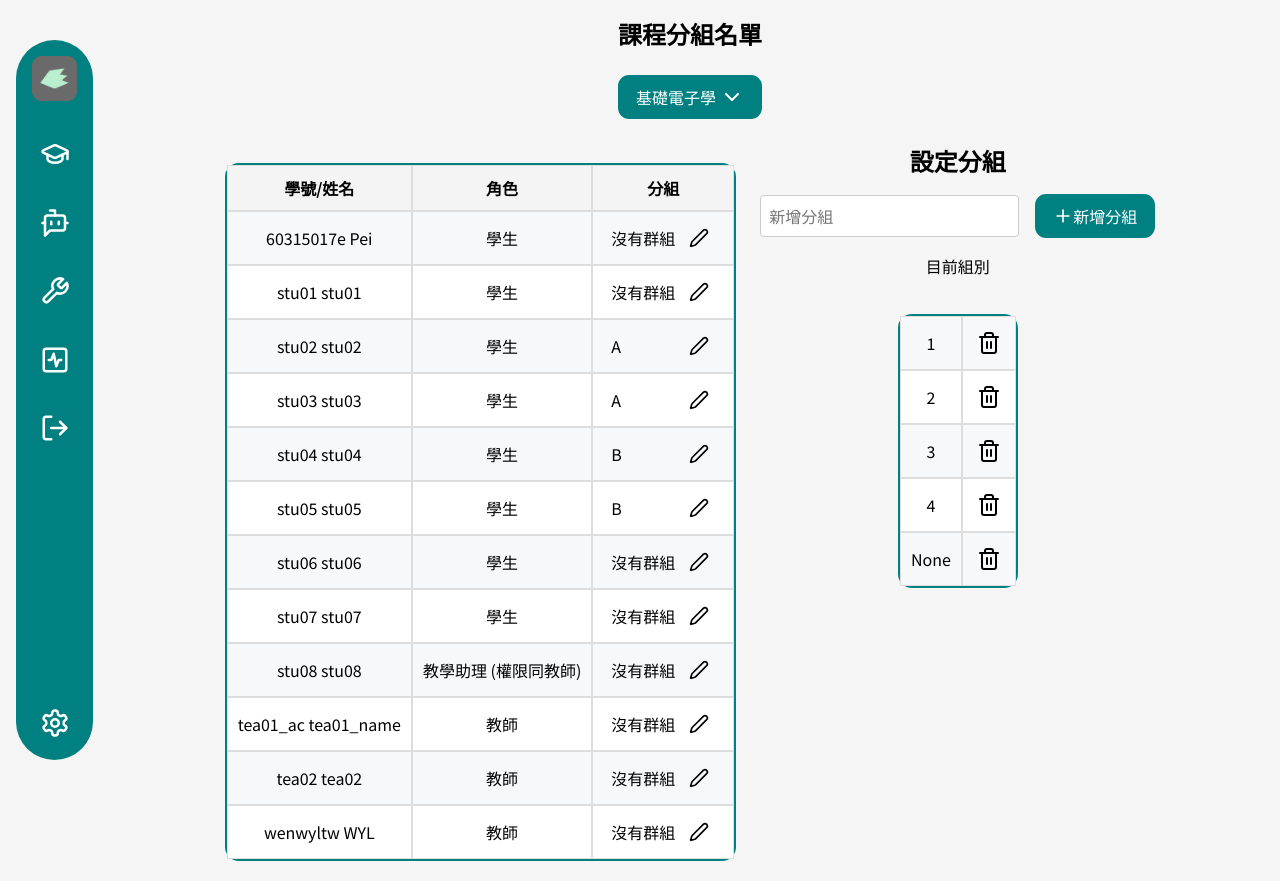
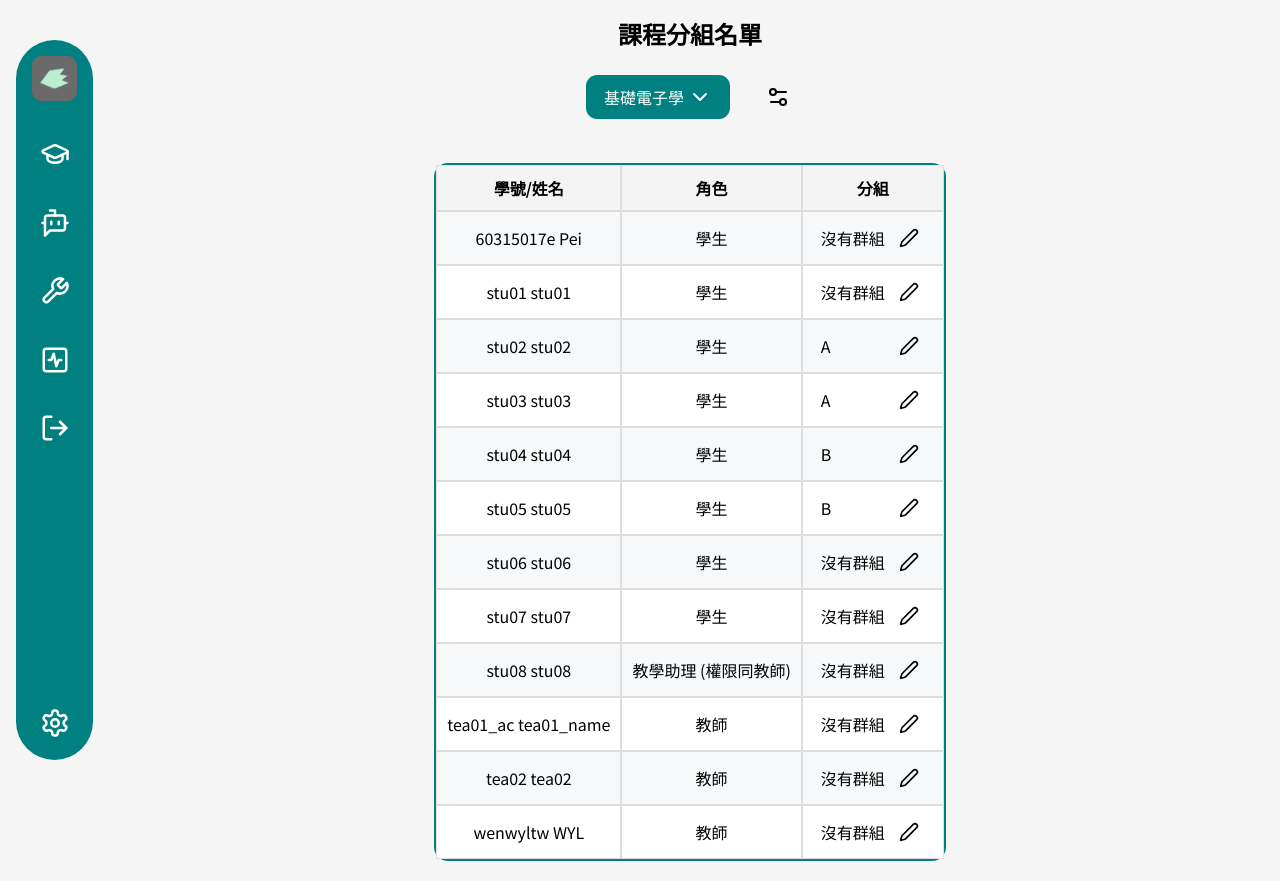
Before and after one commit to NTNU-SE-Alpha/frontend, a React (Create React App) app in the folder my-app/: page /student-list in a window 1280 px wide. Built offline with nearby package versions, Linux system fonts and the light colour scheme; sample sign-in values are in the browser's storage.

Commit message:
設定 Modal 彈出視窗

```diff
--- /dev/null
+++ b/my-app/src/Components/Modal.js
@@ -0,0 +1,55 @@
+// Modal.js
+import React from 'react';
+import { X } from 'lucide-react';
+import styled from 'styled-components';
+import ButtonIcon from './ButtonIcon';
+
+const Container = styled.div`
+  position: fixed;
+  top: 0;
+  left: 0;
+  right: 0;
+  bottom: 0;
+  background-color: rgba(0, 0, 0, 0.5);
+  display: flex;
+  justify-content: center;
+  align-items: center;
+  z-index: 50;
+  div.modal {
+    background-color: #fff;
+    border-radius: 8px;
+    padding: 24px;
+    position: relative;
+    max-width: 400px;
+    width: 100%;
+
+    button.X {
+      position: absolute;
+      top: 8px;
+      right: 8px;
+      ::hover {
+        color: #6b7280;
+      }
+      /* background: none; */
+      /* border: none; */
+      /* color: #6b7280; */
+      cursor: pointer;
+    }
+  }
+`;
+function Modal({ isOpen, onClose, children }) {
+  if (!isOpen) return null;
+
+  return (
+    <Container onClick={onClose}>
+      <div className="modal" onClick={(e) => e.stopPropagation()}>
+        <ButtonIcon className="X" onClick={onClose}>
+          <X />
+        </ButtonIcon>
+        {children}
+      </div>
+    </Container>
+  );
+}
+
+export default Modal;
--- a/my-app/src/Pages/StudentList.js
+++ b/my-app/src/Pages/StudentList.js
@@ -3,8 +3,10 @@ import styled from 'styled-components';
 import { set, useForm } from 'react-hook-form';
 import Button from '../Components/Button';
 import DropdownWrapper from '../Components/DropdownWrapper';
-import { Pen, Plus, Trash2 } from 'lucide-react';
+import { Pen, Plus, Trash2, Settings2 } from 'lucide-react';
 import ButtonIcon from '../Components/ButtonIcon';
+import Modal from '../Components/Modal';
+import { color } from 'framer-motion';
 const Container = styled.div`
   margin-top: 1rem;
   margin-left: 100px;
@@ -16,6 +18,11 @@ const Container = styled.div`
     font-size: 1.5rem;
     font-weight: bold;
   }
+  div.bar {
+    display: flex;
+    align-items: center;
+    gap: 2rem;
+  }
   div.flex {
     display: flex;
     justify-content: center;
@@ -23,7 +30,7 @@ const Container = styled.div`
     gap: 1.5rem;
     @media (max-width: 1024px) {
       flex-direction: column;
-      table{
+      table {
         order: 2;
       }
     }
@@ -115,7 +122,7 @@ const Container = styled.div`
           select {
             padding: 8px;
             border: 1px solid #ccc;
-            border-radius: .25rem;
+            border-radius: 0.25rem;
           }
           button {
             display: flex;
@@ -190,7 +197,6 @@ const students = [
 const mygroupList = ['1', '2', '3', '4', 'None'];
 const StudentList = () => {
   const [group, setgroup] = useState({});
-  const [addgroup, setaddgroup] = useState('');
   const [newGroup, setNewGroup] = useState('');
   const [groupList, setgroupList] = useState(mygroupList);
   const [editIndex, seteditIndex] = useState(null);
@@ -241,6 +247,12 @@ const StudentList = () => {
   };
   /////////////////////////////
 
+  // 使用 Modal Component
+  const [isModalOpen, setIsModalOpen] = useState(false);
+  const openModal = () => setIsModalOpen(true);
+  const closeModal = () => setIsModalOpen(false);
+  /////////////////////////////
+
   const getCourseData = async () => {};
   useEffect(() => {
     getCourseData();
@@ -248,11 +260,18 @@ const StudentList = () => {
   return (
     <Container>
       <p className="title">課程分組名單</p>
+      <div className="bar">
         <DropdownWrapper
           options={roles}
           selectedOption={selectedRole}
           onOptionSelect={handleRoleSelect}
         />
+        <div className="setting" >
+          <ButtonIcon onClick={openModal} titleR="設定分組">
+            <Settings2 />
+          </ButtonIcon>
+        </div>
+      </div>
       <div className="flex">
         {/* <div className="markdown-body">
             <div
@@ -319,6 +338,8 @@ const StudentList = () => {
             ))}
           </tbody>
         </table>
+        {/* 彈出視窗 */}
+        <Modal isOpen={isModalOpen} onClose={closeModal}>
           <div className="setForm">
             <p className="title">設定分組</p>
             <form onSubmit={handleAddGroup}>
@@ -335,8 +356,12 @@ const StudentList = () => {
                 </Button>
               </div>
             </form>
-          <p>目前組別</p>
             <table>
+              <thead>
+                <tr>
+                  <th colSpan={2}>目前分組</th>
+                </tr>
+              </thead>
               <tbody>
                 {groupList.map((group, index) => (
                   <tr
@@ -345,8 +370,11 @@ const StudentList = () => {
                   >
                     <td>{group}</td>
                     <td>
-                    <ButtonIcon onClick={() => handleRemoveGroup(group)}>
-                      <Trash2 />
+                      <ButtonIcon
+                        style={{ background: '#EF4444' }}
+                        onClick={() => handleRemoveGroup(group)}
+                      >
+                        <Trash2 color="white" />
                       </ButtonIcon>
                     </td>
                   </tr>
@@ -354,6 +382,7 @@ const StudentList = () => {
               </tbody>
             </table>
           </div>
+        </Modal>
       </div>
     </Container>
   );
```
Lines whose indentation alone changed are shown as unchanged.
